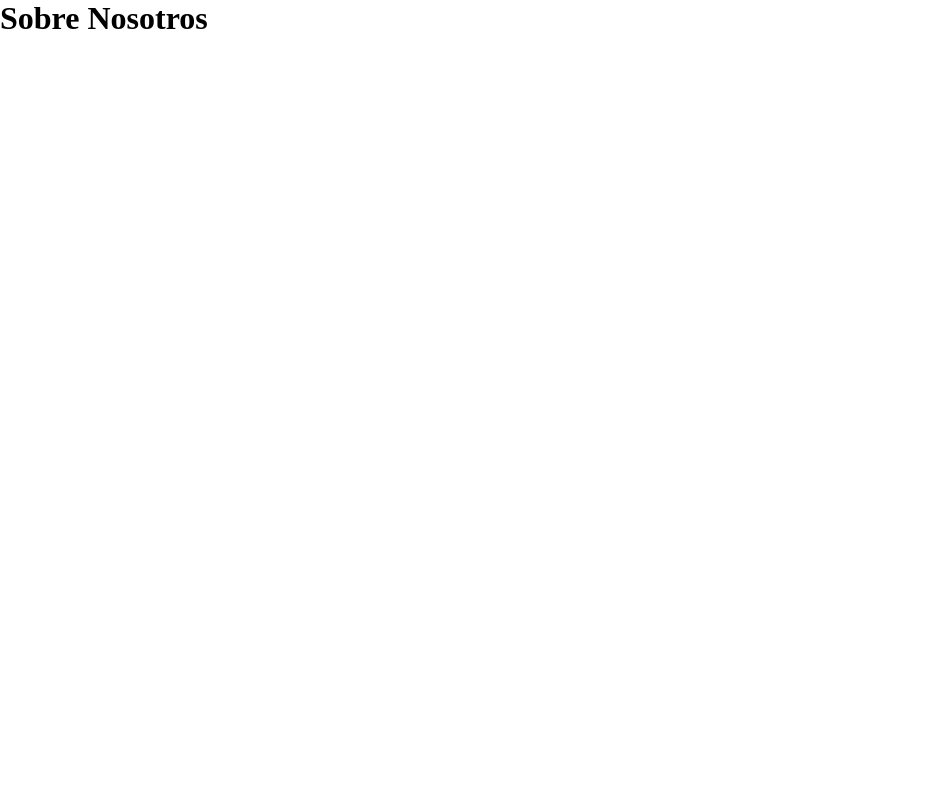
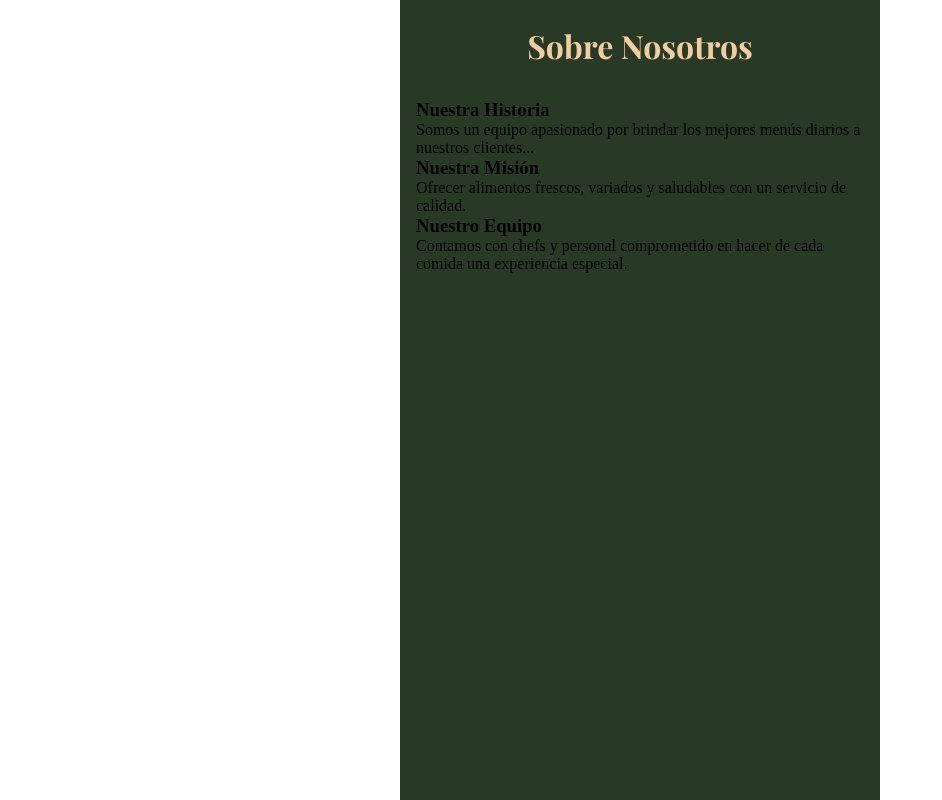
Before and after one commit to EsneiderCdD/MartinaClandestina, a React (Vite) app: page /about in a window 1280 px wide. Shown: the whole page, without its empty margins (0-942 px from the left). Built offline with nearby package versions, Linux system fonts and the light colour scheme.

Commit message:
About Page

```diff
--- a/src/App.jsx
+++ b/src/App.jsx
@@ -1,6 +1,7 @@
 import { Routes, Route } from 'react-router-dom'
 import HomePage from './pages/HomePage'
 import AboutPage from './pages/AboutPage'
+import MoreInfoPage from './pages/MoreInfoPage'
 import MenuPage from './pages/MenuPage'
 import AnimatedLayout from './layouts/AnimatedLayout'
 import { TransitionProvider } from './transition/TransitionContext'
@@ -12,6 +13,7 @@ function App() {
         <Routes>
           <Route path="/" element={<HomePage />} />
           <Route path="/about" element={<AboutPage />} />
+          <Route path="/more" element={<MoreInfoPage />} />
           <Route path="/menu/:dia" element={<MenuPage />} />
         </Routes>
       </AnimatedLayout>
--- a/src/pages/AboutPage.jsx
+++ b/src/pages/AboutPage.jsx
@@ -1,5 +1,22 @@
+import styles from '../components/DayMenu/DayMenu.module.css'
+
 const AboutPage = () => {
-    return <h1>Sobre Nosotros</h1>
+  return (
+    <div className={styles.contenedor}>
+      <h2 className={styles.titulo}>Sobre Nosotros</h2>
+
+      <div className={styles.bloque}>
+        <h3 className={styles.subtitulo}>Nuestra Historia</h3>
+        <p>Somos un equipo apasionado por brindar los mejores menús diarios a nuestros clientes...</p>
+
+        <h3 className={styles.subtitulo}>Nuestra Misión</h3>
+        <p>Ofrecer alimentos frescos, variados y saludables con un servicio de calidad.</p>
+
+        <h3 className={styles.subtitulo}>Nuestro Equipo</h3>
+        <p>Contamos con chefs y personal comprometido en hacer de cada comida una experiencia especial.</p>
+      </div>
+    </div>
+  )
 }
 
 export default AboutPage
--- a/src/pages/HomePage.jsx
+++ b/src/pages/HomePage.jsx
@@ -2,20 +2,25 @@ import AnimatedLink from '../router/AnimatedLink'
 import styles from './HomePage.module.css'
 import Logo from '../assets/images/logo.png'
 import MC from '../assets/images/MC.png'
-
 
 const dias = ['lunes', 'martes', 'miercoles', 'jueves', 'viernes']
 
 const HomePage = () => (
   <div className={styles.contenedor}>
     <img src={Logo} alt="Logo" className={styles.logo} />
-    <img src={MC} className={styles.mc}/>
+    <img src={MC} className={styles.mc} />
     <div className={styles.lista}>
       {dias.map((dia) => (
         <AnimatedLink key={dia} to={`/menu/${dia}`} className={styles.enlace}>
           Menú de {dia.charAt(0).toUpperCase() + dia.slice(1)}
         </AnimatedLink>
       ))}
+      <AnimatedLink to="/about" className={styles.enlace}>
+        Sobre Nosotros
+      </AnimatedLink>
+      <AnimatedLink to="/more" className={styles.enlace}>
+        Conocer Más
+      </AnimatedLink>
     </div>
   </div>
 )
```
